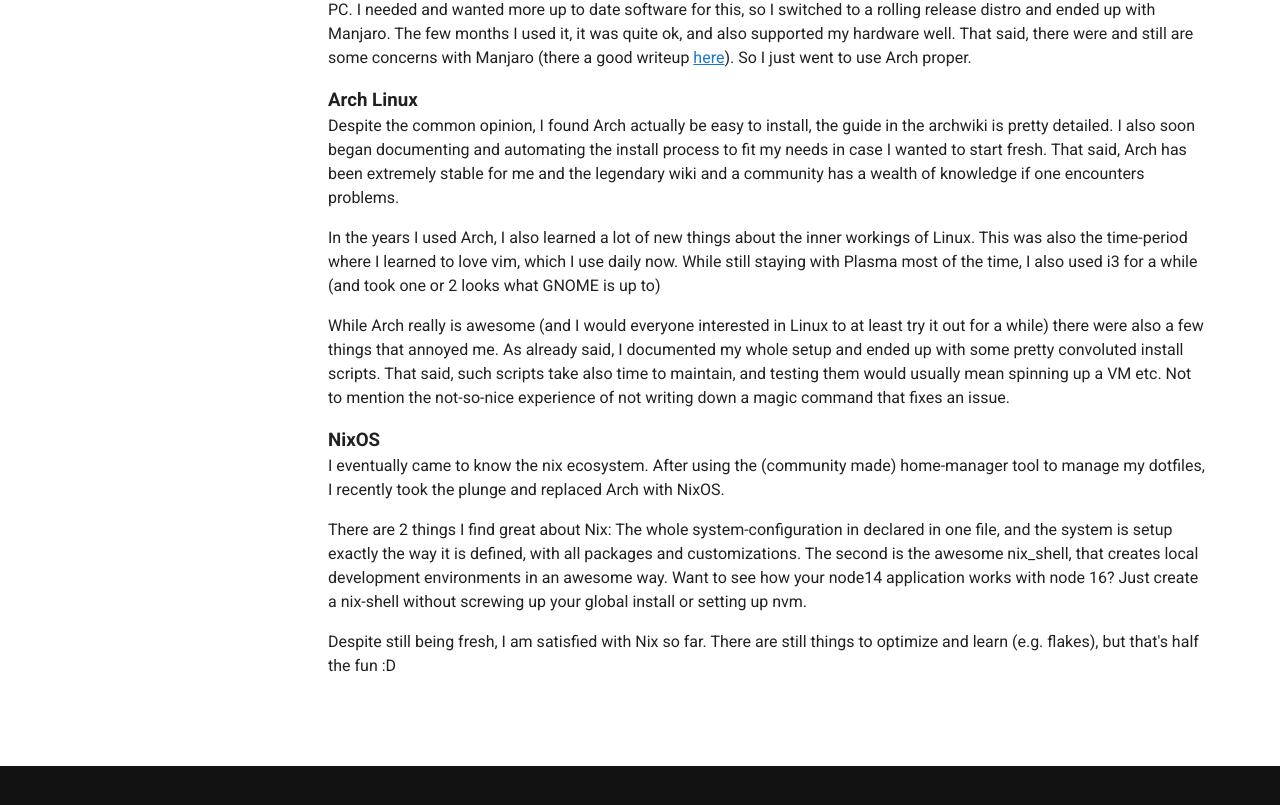
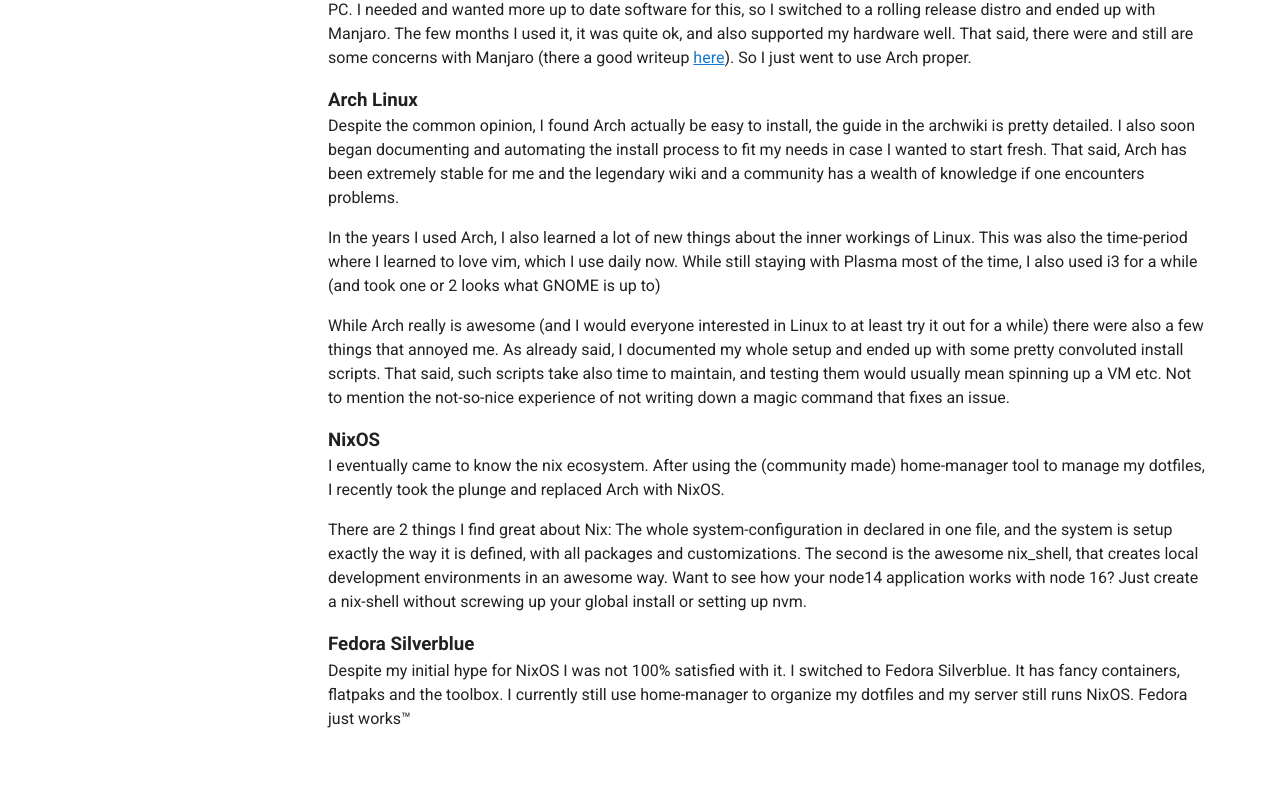
Before and after one commit to clemak27/clemak27.github.io, a Nuxt app: page /linux_setup in a window 1280 px wide. Shown: the part 1122-1927 px from the top of the page. Before the commit the page ends 1888 px from the top, so only its background shows below. Built offline with nearby package versions, Linux system fonts and the light colour scheme.

Commit message:
linux_setup - updated content

```diff
--- a/pages/linux_setup.vue
+++ b/pages/linux_setup.vue
@@ -63,7 +63,15 @@
               There are 2 things I find great about Nix: The whole system-configuration in declared in one file, and the system is setup exactly the way it is defined, with all packages and customizations. The second is the awesome nix_shell, that creates local development environments in an awesome way. Want to see how your node14 application works with node 16? Just create a nix-shell without screwing up your global install or setting up nvm.
             </p>
             <p>
-              Despite still being fresh, I am satisfied with Nix so far. There are still things to optimize and learn (e.g. flakes), but that's half the fun :D
+            </p>
+          </div>
+
+          <div>
+            <h3> Fedora Silverblue </h3>
+            <p>
+              Despite my initial hype for NixOS I was not 100% satisfied with it. I switched to Fedora Silverblue. It has fancy containers, flatpaks and the toolbox. I currently still use home-manager to organize my dotfiles and my server still runs NixOS. Fedora just works™
+            </p>
+            <p>
             </p>
           </div>
         </div>
```
